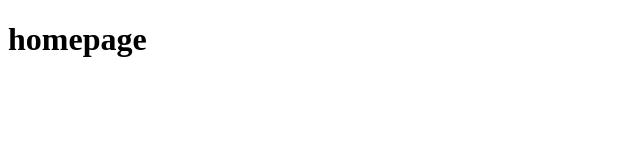
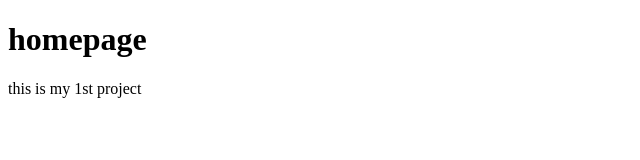
Before and after one commit to sahilgonde/Ecom_web, a plain HTML site: page index.html in a window 1280 px wide. Shown: the whole page, without its empty margins (0-640 px from the left). Drawn offline with Linux system fonts and the light colour scheme.

Commit message:
changes added

```diff
--- a/index.html
+++ b/index.html
@@ -7,5 +7,6 @@
 </head>
 <body>
     <h1>homepage</h1>
+    <p> this is my 1st project</p>
 </body>
 </html>
```
Also changed, not shown: 1 other file.
